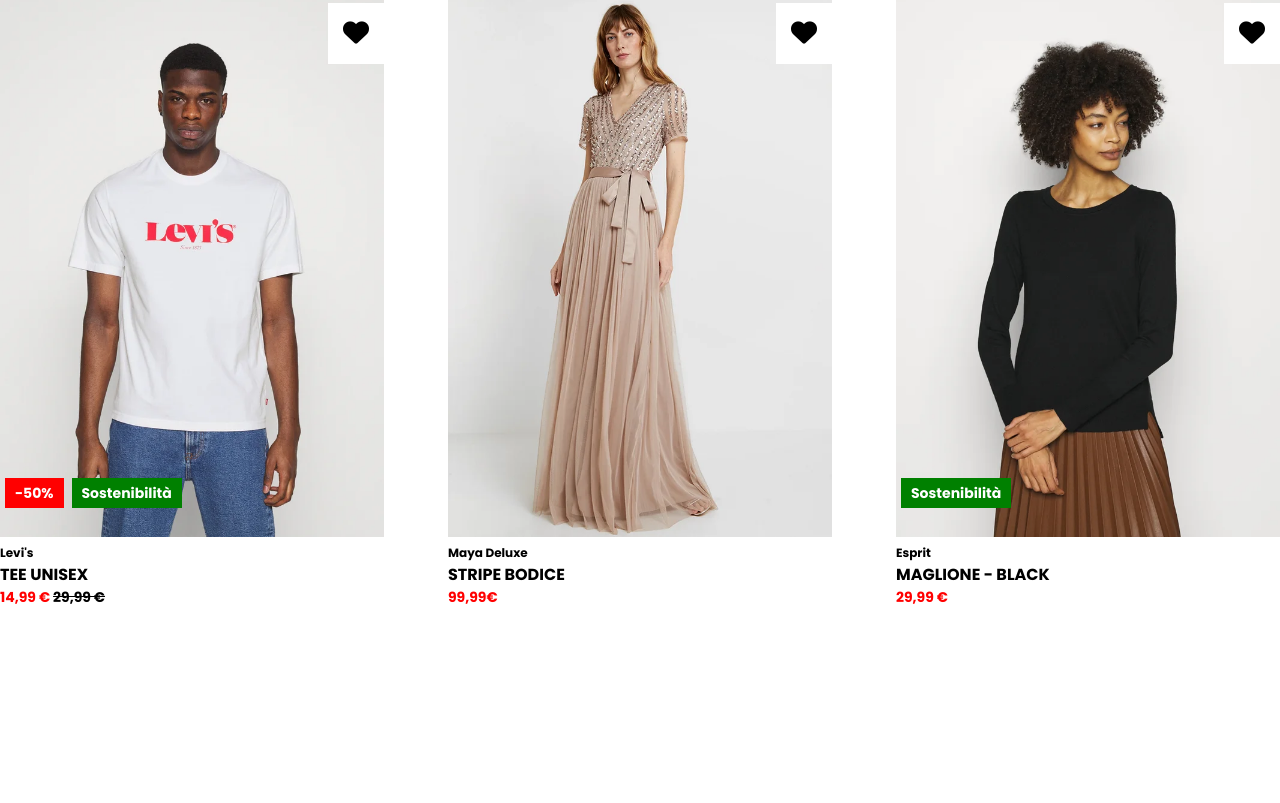
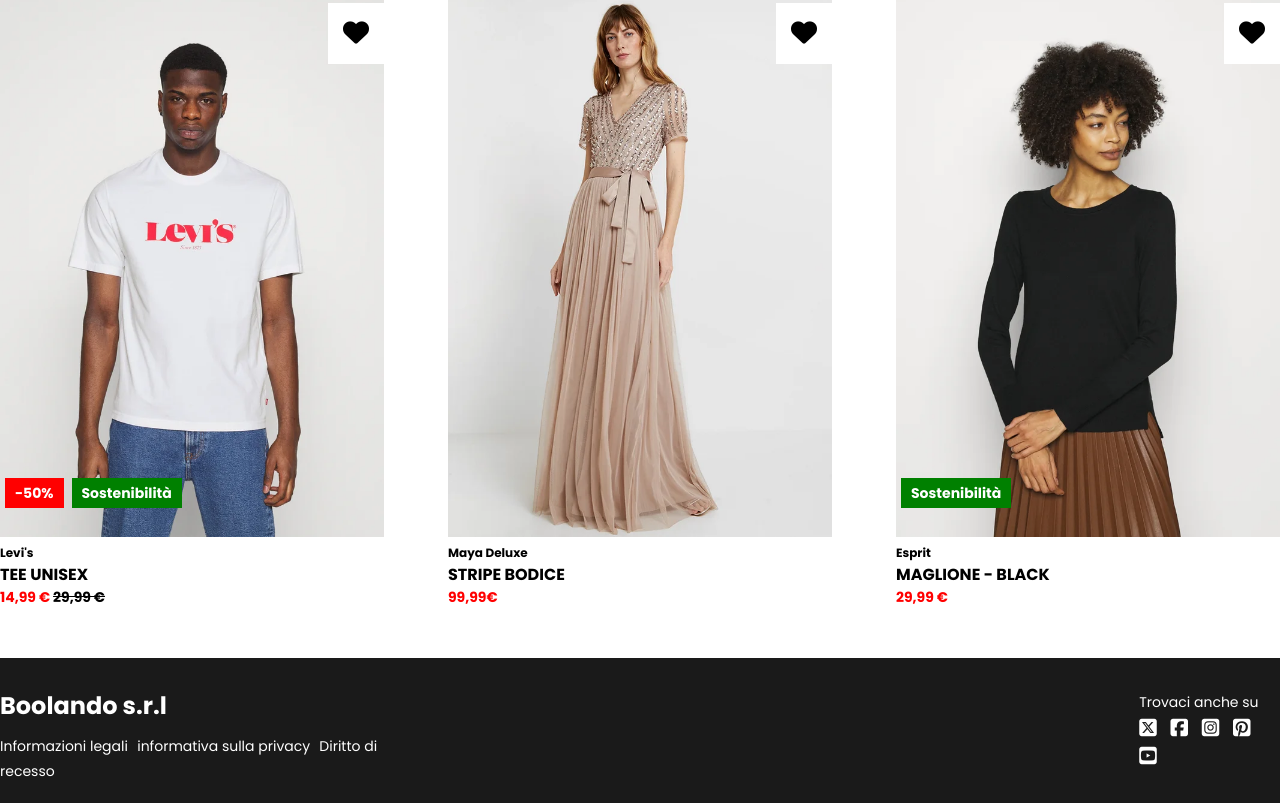
Before and after one commit to FrancescoPalazzo97/html-css-boolando, a plain HTML site: page index.html in a window 1280 px wide. Shown: the part 833-1636 px from the top of the page. Before the commit the page ends 1441 px from the top, so only its background shows below. Drawn offline with Linux system fonts and the light colour scheme; a web font is replaced by a local one.

Commit message:
[UPD] Added footer

```diff
--- a/css/style.css
+++ b/css/style.css
@@ -16,6 +16,11 @@
 
 .v-middle {
     vertical-align: middle;
+}
+
+header a, footer a {
+    text-decoration: none;
+    color: white;
 }
 
 /* TXT */
@@ -137,8 +142,6 @@
 }
 
 .l-col a, .r-col a {
-    color: white;
-    text-decoration: none;
     transition: 0.5s;
 }
 
@@ -151,6 +154,10 @@
 }
 
 /* MAIN CONTENT */
+
+main .container {
+    margin-bottom: 50px;
+}
 
 /* CARD */
 
@@ -217,3 +224,42 @@
 .card-content:not(:first-child) {
     font-weight: bold;
 }
+
+/* FOOTER */
+
+footer {
+    background-color: #1A1A1A;
+    color: white;
+}
+
+footer .container {
+    padding: 20px 0;
+}
+
+footer h3 {
+    font-size: 24px;
+    margin: 10px 0;
+}
+
+footer span {
+    font-size: 14px;
+    margin-right: 5px;
+}
+
+footer a:hover {
+    text-decoration: underline;
+}
+
+.info {
+    width: 32%;
+}
+
+.social {
+    width: 11%;
+    font-size: 14px;
+}
+
+.social i {
+    font-size: 20px;
+    margin: 5px 5px 0 0;
+}
--- a/index.html
+++ b/index.html
@@ -178,6 +178,23 @@
             </div>
         </div>
     </main>
-    <footer></footer>
+    <footer>
+        <div class="container mx-auto d-flex j-between align-items-center">
+            <div class="info">
+                <h3>Boolando s.r.l</h3>
+                <span><a href="#">Informazioni legali</a></span>
+                <span><a href="#">informativa sulla privacy</a></span>
+                <span><a href="#">Diritto di recesso</a></span>
+            </div>
+            <div class="social">
+                <span>Trovaci anche su</span>
+                <span><i class="fa-brands fa-square-x-twitter"></i></span>
+                <span><i class="fa-brands fa-square-facebook"></i></span>
+                <span><i class="fa-brands fa-square-instagram"></i></span>
+                <span><i class="fa-brands fa-square-pinterest"></i></span>
+                <span><i class="fa-brands fa-square-youtube"></i></span>
+            </div>
+        </div>
+    </footer>
 </body>
 </html>
```
